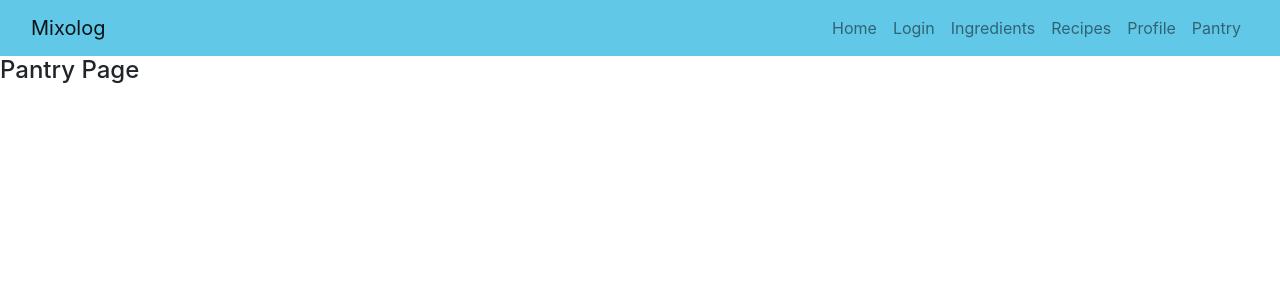
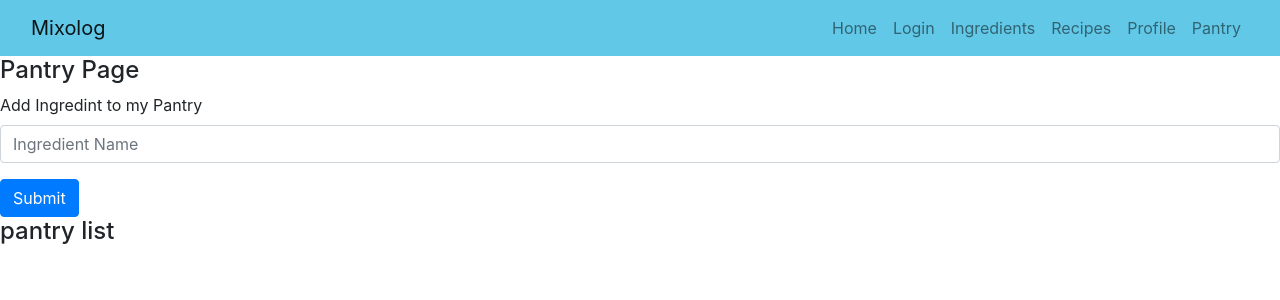
Before and after one commit to bsung03/mixology_2.0, a React (Create React App) app in the folder mixology-master/: page /pantry in a window 1280 px wide. Shown: the top 300 px of the page. Built offline with nearby package versions, Linux system fonts and the light colour scheme.

Commit message:
adding ingredients to mypantry

```diff
--- /dev/null
+++ b/mixology-master/src/components/mypantry_add.js
@@ -0,0 +1,54 @@
+import React, { Component } from 'react'
+import { Button, Form, Table } from 'react-bootstrap';
+import axios from 'axios';
+
+
+export class MyPantry_add extends Component {
+
+    constructor(props){
+        super(props)
+        this.state = {
+            username: '',
+            ingredient_name : '',
+            user_id : "609cc13123a96e7d7ce83be4"
+        }
+        this.addIngredientToPantry = this.addIngredientToPantry.bind(this)
+        this.changeIngredientName = this.changeIngredientName.bind(this)
+    }
+
+    addIngredientToPantry(event){
+        const _id = this.state.user_id
+        const ingredient_name = this.state.ingredient_name
+
+        axios.post('http://localhost:5000/users/mypantry/add', {id: _id, ingredient_name: ingredient_name})
+        .then((response) => {
+            console.log(response);
+        }, (error) => {
+            console.log(error);
+        });
+    }
+
+    changeIngredientName(event){
+        this.setState({
+            ingredient_name: event.target.value
+        })
+    }
+
+    render() {
+        return (
+            <div>
+                <Form onSubmit={this.addIngredientToPantry}>
+                    <Form.Group>
+                        <Form.Label>Add Ingredint to my Pantry</Form.Label>
+                        <Form.Control type="text" onChange={this.changeIngredientName} value={this.state.ingredient_name} placeholder="Ingredient Name"/>
+                    </Form.Group>
+                    <Button variant='primary' type='submit' value='Submit'>
+                        Submit
+                    </Button>
+                </Form>
+            </div>
+        )
+    }
+}
+
+export default MyPantry_add
--- /dev/null
+++ b/mixology-master/src/components/mypantry_list.js
@@ -0,0 +1,21 @@
+import React, { Component } from 'react'
+
+class MyPantry_list extends Component {
+
+    constructor(props){
+        super(props)
+        this.state = {
+            username: '',
+            all_ingredients: []
+        }
+    }
+
+
+    render() {
+        return (
+            <h4>pantry list</h4>
+        )
+    }
+}
+
+export default MyPantry_list
--- a/mixology-master/src/pages/pantryPage.js
+++ b/mixology-master/src/pages/pantryPage.js
@@ -1,4 +1,6 @@
 import React, { Component } from 'react'
+import MyPantry_add from '../components/mypantry_add'
+import MyPantry_list from '../components/mypantry_list'
 
 export class PantryPage extends Component {
     constructor(props){
@@ -17,6 +19,9 @@ export class PantryPage extends Component {
         return (
             <div>
                 <h4>Pantry Page</h4>
+                {/* <h5>What the fuck</h5> */}
+                <MyPantry_add/>
+                <MyPantry_list/>
             </div>
         )
     }
```
Also changed, not shown: 2 other files (tests, documents, lock files or other folders).
